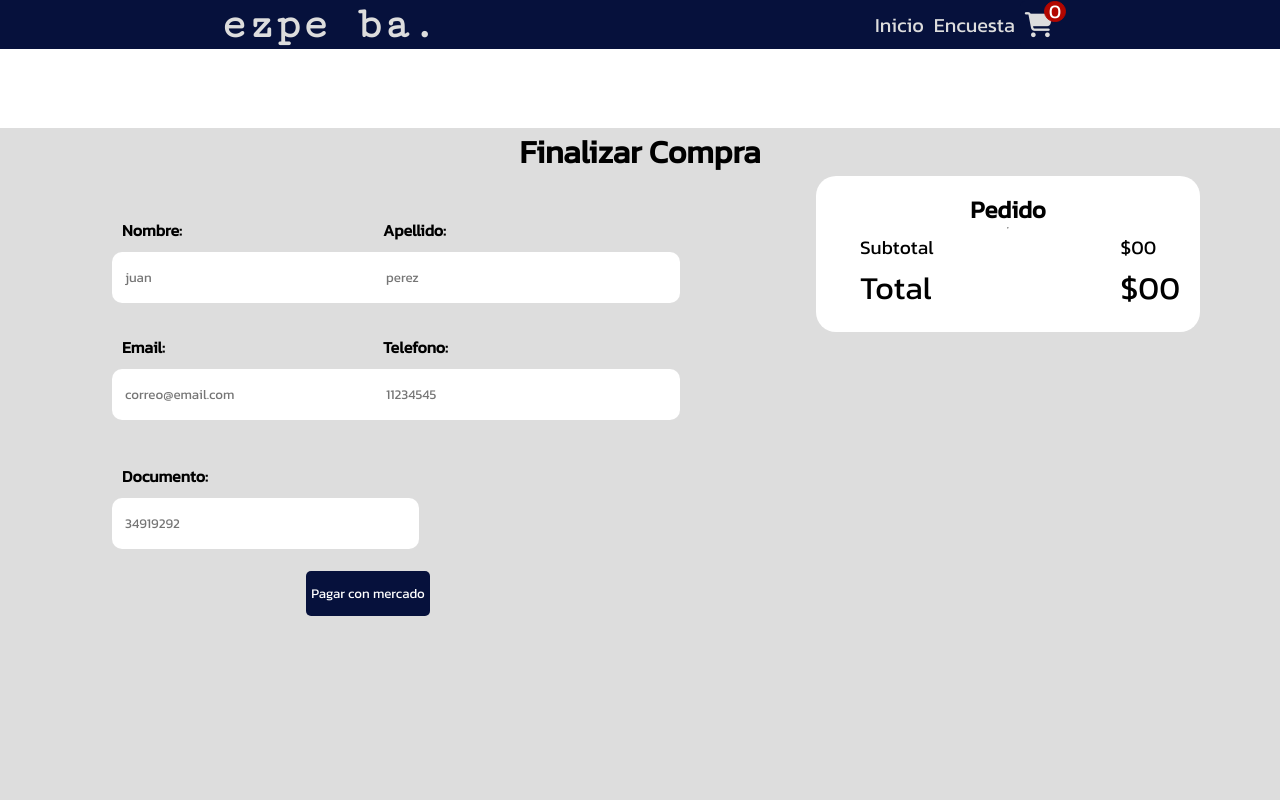
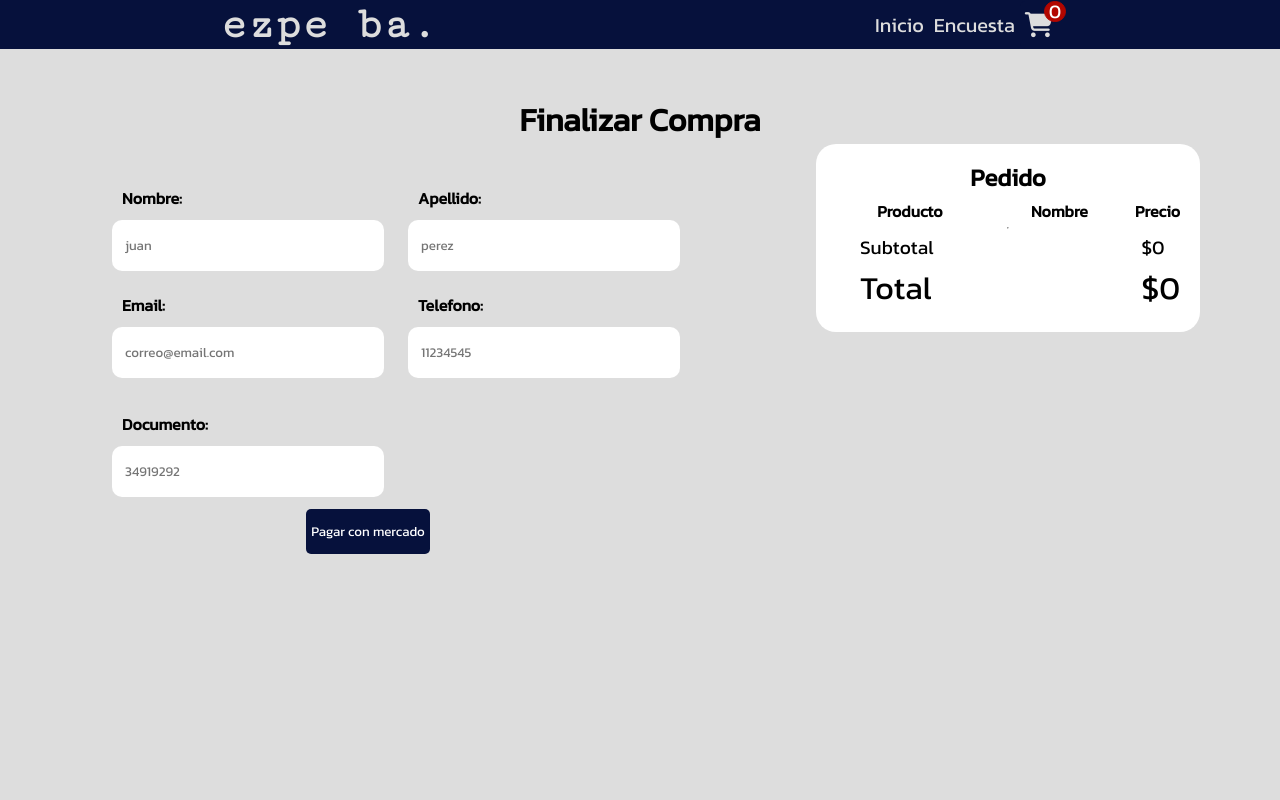
Before and after one commit to nicogarcette/AplicacionesMoviles_TrabajoIntegrador, a plain HTML site: page pages/checkout.html in a window 1280 px wide. Shown: the top 800 px of the page. Drawn offline with Linux system fonts and the light colour scheme; some packages are replaced by stand-ins of ours; no server answers; a script that the page names is missing.

Commit message:
Carga de productos en el checkout

```diff
--- a/css/checkout.css
+++ b/css/checkout.css
@@ -5,10 +5,9 @@
     background: #DDDDDD;
 }
 .checkout_titulo{
-    margin-top:8rem;
+    margin-top:2rem;
+    padding-top: 4rem;
     text-align: center;
-
-
 }
 .checkout_contenido{
     display: flex;
@@ -20,7 +19,7 @@
     width: 40%;
     display: grid;
     grid-template-columns: 1fr 1fr;
-    gap: 10px;
+    column-gap: 5rem;
     margin: 2rem;
 }
 .form_label{
--- a/js/checkout.js
+++ b/js/checkout.js
@@ -0,0 +1,33 @@
+const checkoutProduct= document.getElementById("checkout-product");
+const checkoutSubtotal=document.getElementById("checkout-subtotal");
+const checkoutTotal=document.getElementById("checkout-total");
+
+// consulta si localstorage contiene un carrito.
+const carritoPagar = localStorage.getItem("carrito") ? JSON.parse(localStorage.getItem("carrito")) : [];
+
+const subtotal = carritoPagar.reduce((acumulador,x)=>acumulador+(x.cantidad*x.precio),0);
+
+const llenarCard=()=>{
+
+    let tablas=` <tr class="checkout_table-fila">
+                        <th class="t2">Producto</th>
+                        <th class="t2">Nombre</th>
+                        <th class="ps-6">Precio</th>
+                </tr>`;
+
+    carritoPagar.forEach(producto => {
+        tablas+=` <tr class="checkout_table-fila">
+                                        <td><img class="product-img" src="${producto.imagen}" alt=""></td>
+                                        <td>${producto.nombre} x ${producto.cantidad}</td>
+                                        <td>$${producto.precio*producto.cantidad}</td>
+                                    </tr>
+                                    `
+    });
+
+    checkoutProduct.innerHTML = tablas;
+}
+
+checkoutSubtotal.innerText="$"+subtotal;
+checkoutTotal.innerText="$"+subtotal;
+
+llenarCard();
--- a/pages/checkout.html
+++ b/pages/checkout.html
@@ -146,9 +146,9 @@
 
     <script src="https://kit.fontawesome.com/6a02e16f95.js" crossorigin="anonymous"></script>
     <!-- <script type="module" src="../js/index.js"></script> -->
-    <script type="module" src="../js/detalle.js"></script>
 
     <script type="module" src="../js/modal/carrito.js"></script>
+    <script type="module" src="../js/checkout.js"></script>
 
 
     <script src="https://cdn.jsdelivr.net/npm/sweetalert2@11"></script>
```
